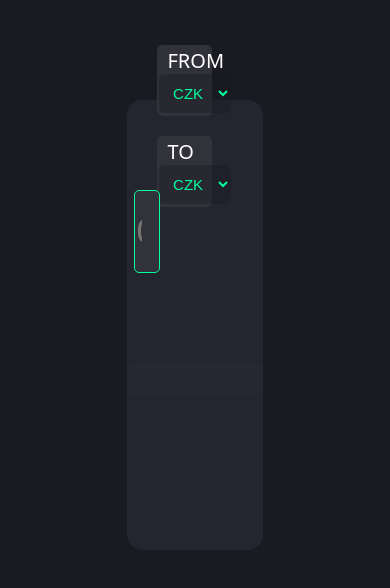
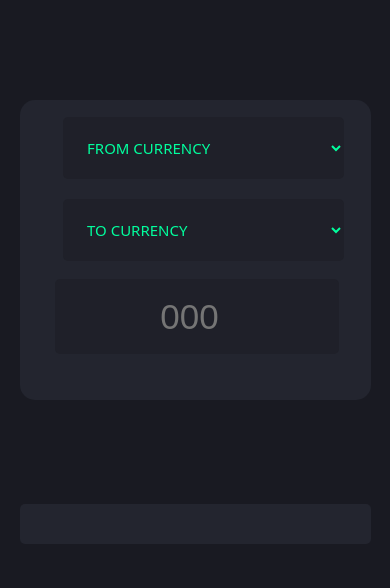
Before and after one commit to mYYcroSoft/currency_converter, a plain HTML site: page index.html in a window 390 px wide. Drawn offline with Linux system fonts and the light colour scheme.

Commit message:
responsivity

```diff
--- a/assets/index.css
+++ b/assets/index.css
@@ -9,27 +9,29 @@ body{
 .container{
     position: relative;
     background-color: rgba(42, 44, 56, 0.616);
-    width: 35%;
-    height: 450px;
+    width: 25%;
+    height: 500px;
     border-radius: 15px;
     top: 100px;
 }
 
 #first_count{
     position: relative;
-    background-color: rgba(50, 51, 59, 0.959);
+    background-color: rgba(25, 26, 34, 0.404);
     outline: none;
     border: none;
     font-size: 35px;
     text-align: center;
-    width: 15%;
-    padding-top: 15%;
-    padding-bottom: 15%;
+    width: 80%;
+    padding-top: 5%;
+    padding-bottom: 5%;
     color: #02ff9e;
+
     border-radius: 5px;
-    top: 20%;
-    border: solid #02ff9e 1px;
-    left: 5%;
+    top: 40%;
+
+    left: 10%;
+
     z-index: 3;
 }
 
@@ -57,26 +59,47 @@ body{
 .selector{
     background-color: rgba(25, 26, 34, 0.404);
     border: none;
+    width: 100%;
     font-size: 15px;
-    padding: 10px;
+    margin-top: 20px;
+    padding: 20px;
     margin-left: 3%;
+    font-family: system-ui, -apple-system, BlinkMacSystemFont, 'Segoe UI', Roboto, Oxygen, Ubuntu, Cantarell, 'Open Sans', 'Helvetica Neue', sans-serif;
+    text-transform: uppercase;
+    font-weight: 500;
     border-radius: 5px;
     color: #02ff9e;
 }
 
 .slectors{
     position: relative;
-    top: -35%;
-    width: 50%;
+    top: 30%;
+    width: 80%;
     left: 10%;
 }
 
 .calculation{
+    position: relative;
     background-color: rgba(42, 44, 56, 0.616);
     border-radius: 5px;
     font-size: 25px;
     text-align: center;
     color: #02ff9e;
     font-family: system-ui, -apple-system, BlinkMacSystemFont, 'Segoe UI', Roboto, Oxygen, Ubuntu, Cantarell, 'Open Sans', 'Helvetica Neue', sans-serif;
-    padding: 15px;
+    padding: 20px;
+    top: 55%;
 }
+
+@media(max-width: 950px) {
+  .container{
+    width: 90%;
+    height: 300px;
+  }
+  .slectors{
+    width: 80%;
+    top: -1%;
+  }
+  #first_count{
+    top: 5%;
+  }
+  }
--- a/index.html
+++ b/index.html
@@ -13,28 +13,30 @@
 
 
 <div class="container">
-<input type="number" onchange="calculate()" name="first_count" id="first_count" placeholder="000"><br>
 
     <div class="slectors">
-    <div class="setting first">
-        <span class="title">From</span><br>
+
             <select id="from_cur" class="selector" onchange="calculate()"><br>
+                <option>FROM Currency</option>
                 <option value="CZK">CZK</option>
                 <option value="USD">USD</option>
                 <option value="EUR">EUR</option>
             </select>
-    </div>
 
-    <div class="setting second">
-        <span class="title">To</span><br>
+        <br>
+
+
             <select id="to_cur" class="selector" onchange="calculate()">
+                <option>TO Currency</option>
                 <option value="CZK">CZK</option>
                 <option value="USD">USD</option>
                 <option value="EUR">EUR</option>
             </select>
-    </div>
+     <br>
+
 
     </div>
+    <input type="number" onchange="calculate()" name="first_count" id="first_count" placeholder="000"><br>
 
 
 <div class="calculation">
```
Lines whose indentation alone changed are shown as unchanged.
